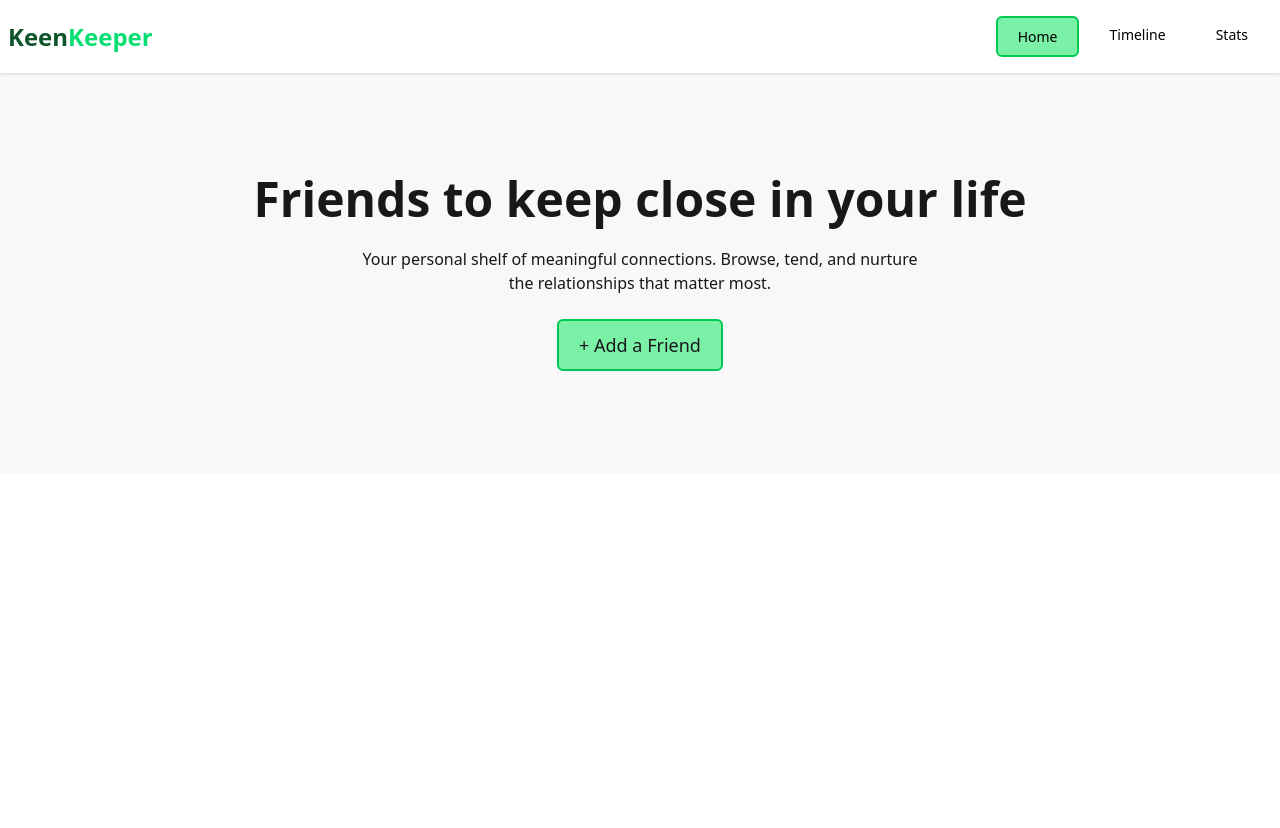
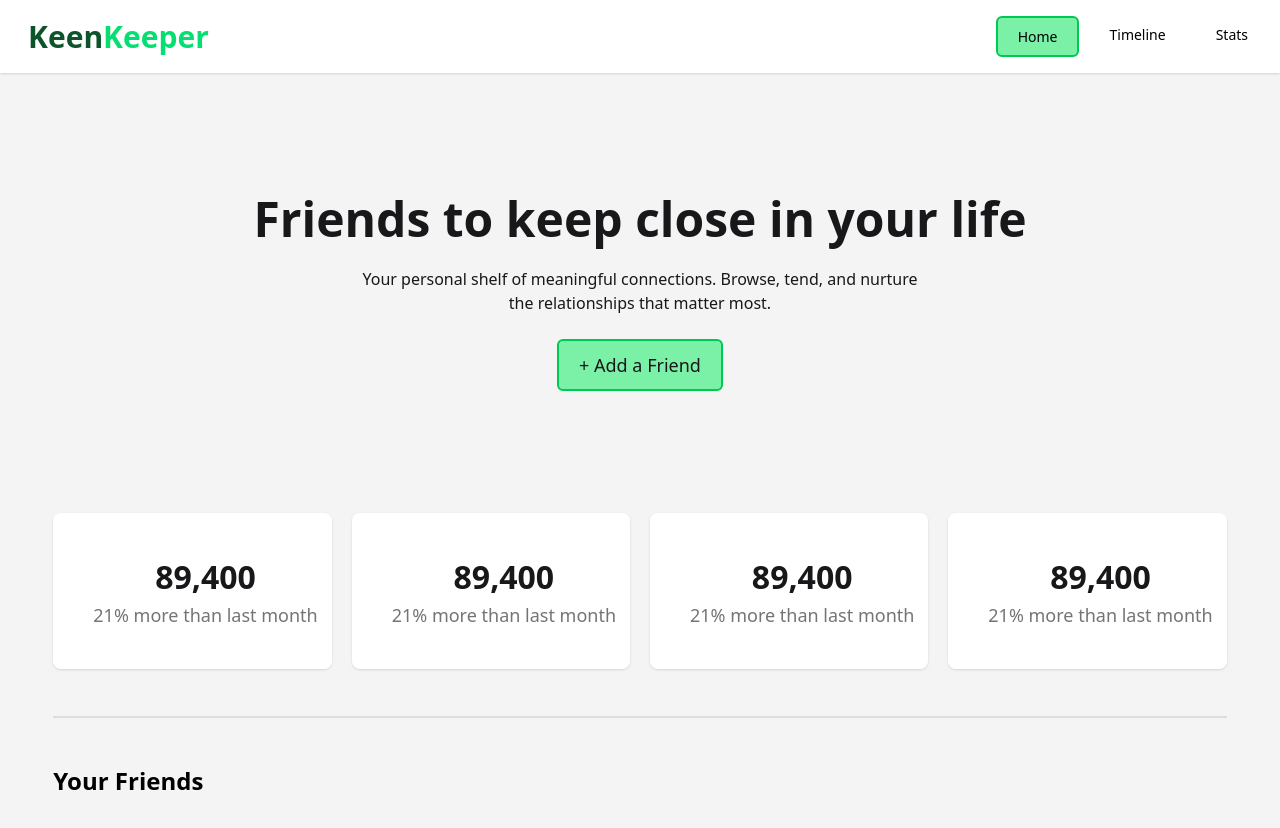
Before and after one commit to wasifhasancse/keep-keeper-a7, a Next.js app: page / in a window 1280 px wide. Shown: the top 828 px of the page. Before the commit the page ends 800 px from the top, so only its background shows below. Built offline with nearby package versions, Linux system fonts and the light colour scheme.

Commit message:
develop stats section and divider

```diff
--- a/src/Components/Navbar/Navbar.jsx
+++ b/src/Components/Navbar/Navbar.jsx
@@ -20,7 +20,7 @@ const Navbar = () => {
   return (
     <nav>
       <div className="navbar bg-base-100 shadow-sm">
-        <div className="navbar-start container mx-auto">
+        <div className="navbar-start container mx-auto px-5">
           <div className="dropdown">
             <div tabIndex={0} role="button" className="btn btn-ghost lg:hidden">
               <svg
@@ -48,7 +48,7 @@ const Navbar = () => {
               ))}
             </ul>
           </div>
-          <Link href={"/"} className="text-2xl font-bold text-green-400">
+          <Link href={"/"} className="text-3xl font-bold text-green-400">
             <span className="text-green-900 font-black">Keen</span>Keeper
           </Link>
         </div>
--- /dev/null
+++ b/src/Components/Stats/Stats.jsx
@@ -0,0 +1,12 @@
+const Stats = () => {
+  return (
+    <div className="stats shadow">
+      <div className="stat text-center p-10 bg-white">
+        <div className="stat-value">89,400</div>
+        <div className="stat-desc text-lg">21% more than last month</div>
+      </div>
+    </div>
+  );
+};
+
+export default Stats;
--- a/src/app/page.js
+++ b/src/app/page.js
@@ -1,10 +1,13 @@
+import Stats from "@/Components/Stats/Stats";
 import Image from "next/image";
 import Link from "next/link";
 
 export default function Home() {
   return (
-    <div className="hero bg-base-200 min-h-[50vh]">
-      <div className="hero-content text-center max-w-11/12 mx-auto">
+    <main className="bg-zinc-100">
+      <section>
+        <div className="hero min-h-[50vh]">
+          <div className="hero-content text-center max-w-11/12 mx-auto mt-10">
             <div className="flex flex-col items-center justify-center">
               <h1 className="text-5xl font-bold">
                 Friends to keep close in your life
@@ -21,5 +24,18 @@ export default function Home() {
             </div>
           </div>
         </div>
+      </section>
+
+      <section className="max-w-11/12 mx-auto my-10 grid md:grid-cols-2 lg:grid-cols-4 gap-5">
+        <Stats />
+        <Stats />
+        <Stats />
+        <Stats />
+      </section>
+      <div className="divider max-w-11/12 mx-auto"></div>
+      <section className="max-w-11/12 mx-auto my-10 grid md:grid-cols-2 lg:grid-cols-4 gap-5">
+        <h2 className="text-2xl text-black font-bold">Your Friends</h2>
+      </section>
+    </main>
   );
 }
```
Lines whose indentation alone changed are shown as unchanged.
